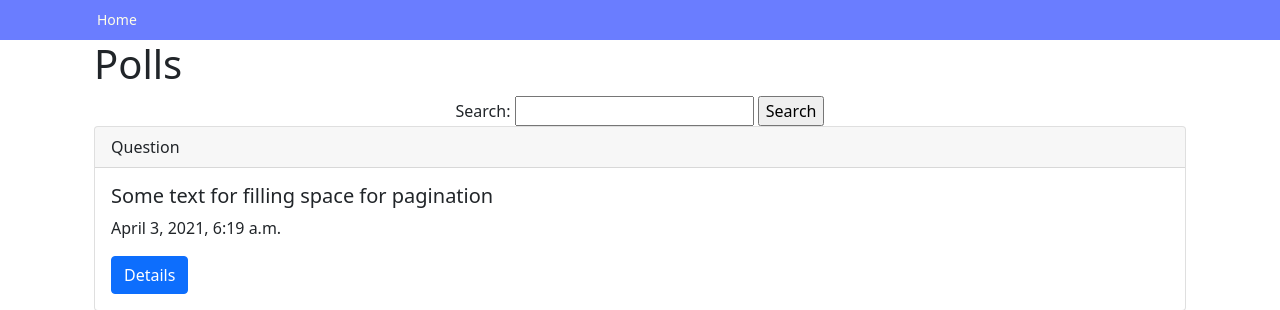
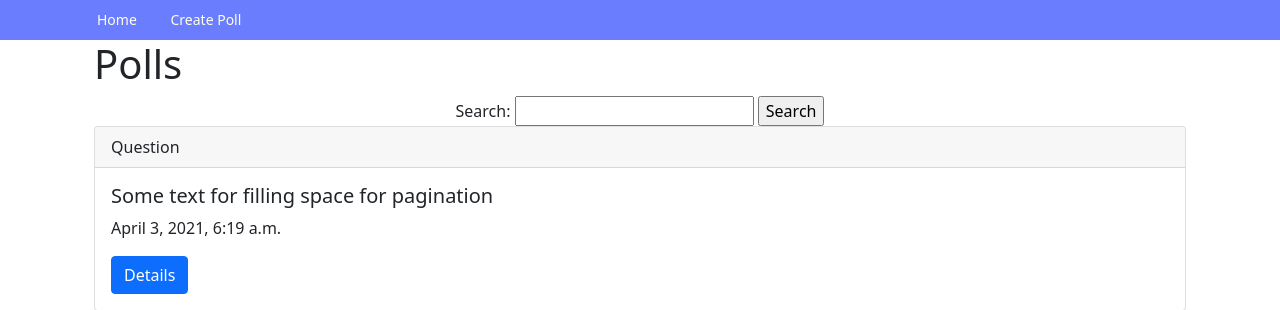
Before and after one commit to namastefellas/exam_2, a Django app: page / in a window 1280 px wide. Shown: the top 310 px of the page. Run offline with Django 3.2, Linux system fonts and the light colour scheme; data comes from the database, SQL or seed files in the repository; some libraries are stand-ins or nearby versions.

Commit message:
added creation of poll

```diff
--- a/exam_2/exam_2/urls.py
+++ b/exam_2/exam_2/urls.py
@@ -15,10 +15,11 @@ Including another URLconf
 """
 from django.contrib import admin
 from django.urls import path
-from webapp.views.poll import IndexView, PollDetail
+from webapp.views.poll import IndexView, PollDetail, PollCreate
 
 urlpatterns = [
     path('admin/', admin.site.urls),
     path('', IndexView.as_view(), name='poll_list'),
-    path('poll/<int:pk>', PollDetail.as_view(), name='details_poll')
+    path('poll/<int:pk>', PollDetail.as_view(), name='details_poll'),
+    path('poll/create/', PollCreate.as_view(), name='create_poll')
 ]
--- a/exam_2/webapp/templates/poll/index.html
+++ b/exam_2/webapp/templates/poll/index.html
@@ -1,5 +1,6 @@
 {% extends 'base.html' %}
 {% block menu %}
+<li><a href="{% url 'create_poll' %}">Create Poll</a></li>
 {% endblock %}
 {% block content %}
 <div class="container">
--- a/exam_2/webapp/templates/poll/poll_detail.html
+++ b/exam_2/webapp/templates/poll/poll_detail.html
@@ -1,6 +1,6 @@
 {% extends 'base.html' %}
 {% block menu %}
-<li><a href="#">Create Poll</a></li>
+<li><a href="{% url 'create_poll' %}">Create Poll</a></li>
 {% endblock %}
 {% block content %}
 <div class="card">
--- a/exam_2/webapp/views/poll.py
+++ b/exam_2/webapp/views/poll.py
@@ -47,3 +47,12 @@ class IndexView(ListView):
 class PollDetail(DetailView):
     template_name = 'poll/poll_detail.html'
     model = Poll
+
+
+class PollCreate(CreateView):
+    template_name = 'poll/poll_create.html'
+    model = Poll
+    form_class = PollForm
+
+    def get_success_url(self):
+        return reverse('details_poll', kwargs={'pk': self.object.pk})
```
Also changed, not shown: exam_2/webapp/templates/poll/poll_create.html (added, +9 -0 lines).
